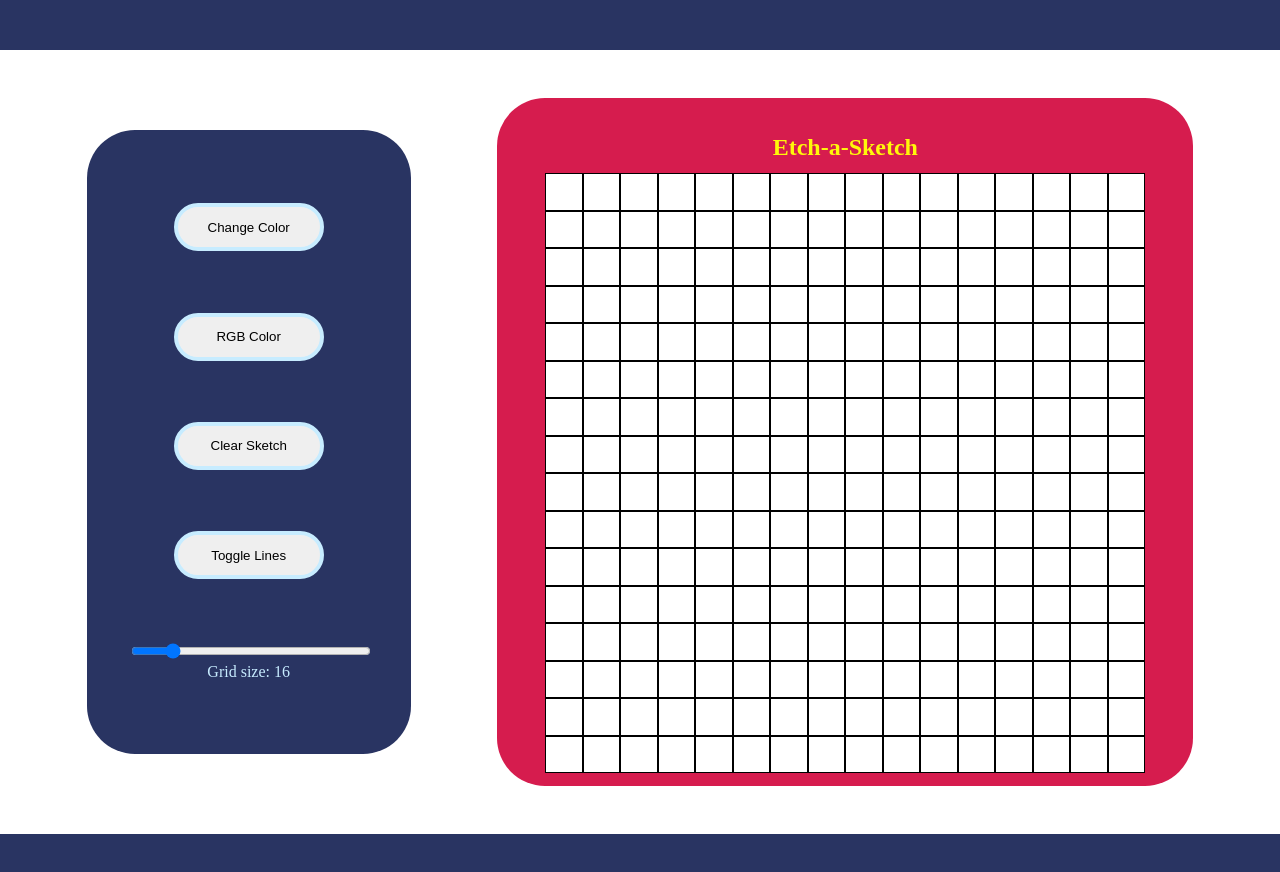
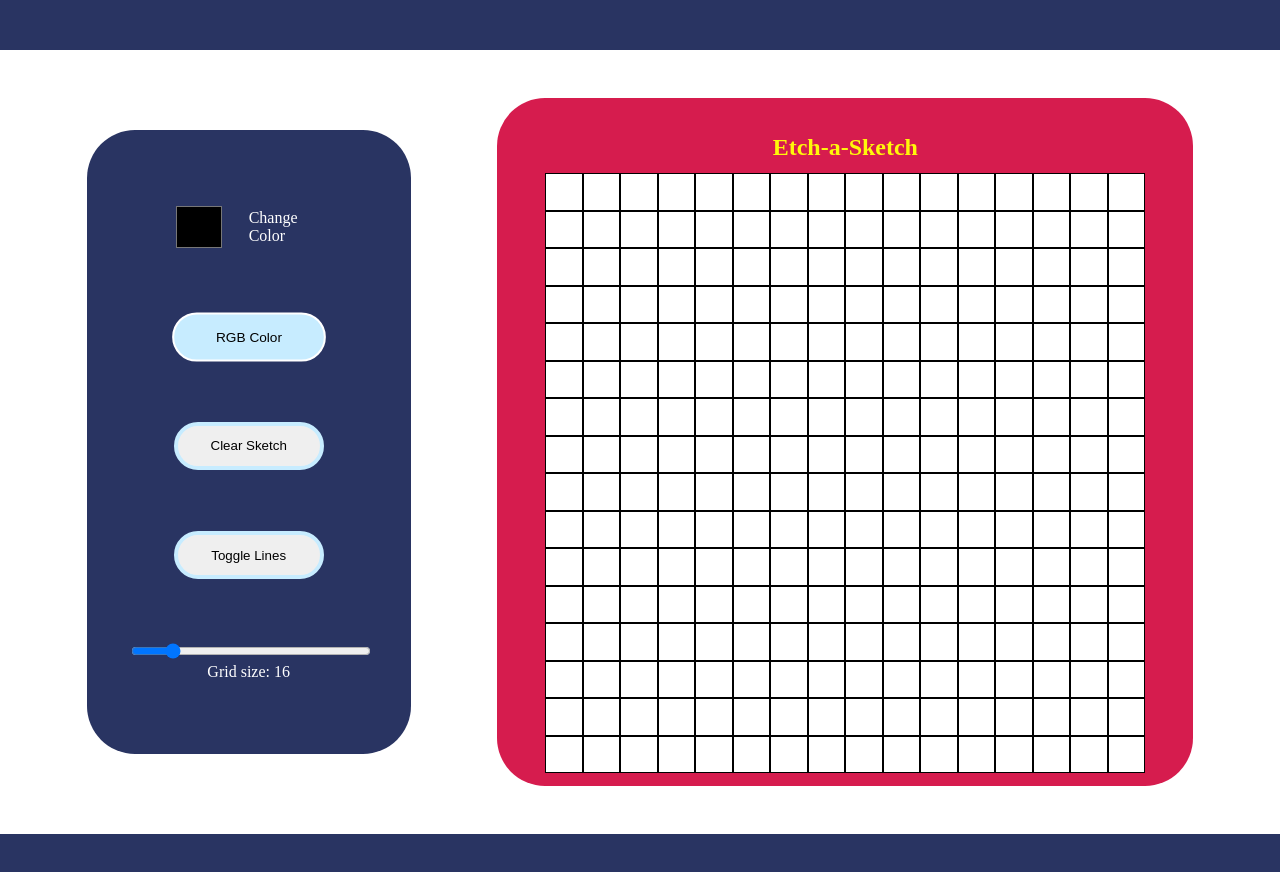
Before and after one commit to Wantonfury/etch-a-sketch, a plain HTML site: page index.html in a window 1280 px wide. Both pictures are taken after a click on the button "RGB Color". Drawn offline with Linux system fonts and the light colour scheme.

Commit message:
Implement RGB Coloring and color changing

```diff
--- a/index.html
+++ b/index.html
@@ -12,8 +12,11 @@
         </div>
         <div id="content">
             <div id="menu">
-                <button id="btn-color">Change Color</button>
-                <button id="btn-rgb">RGB Color</button>
+                <div id="menu-color">
+                    <input id="btn-color" type="color" name="color-change" value="#000000">
+                    <label for="head">Change Color</label>
+                </div>
+                <button id="btn-rgb" class="">RGB Color</button>
                 <button id="btn-clear">Clear Sketch</button>
                 <button id="btn-toggle">Toggle Lines</button>
                 <div class="slide-container">
--- a/js/etch-a-sketch.js
+++ b/js/etch-a-sketch.js
@@ -1,12 +1,20 @@
 const screen = document.querySelector(".grid-container");
 const gridSlider = document.querySelector("#grid-size");
 const gridSize = document.querySelector('.slide-container span');
+const btnRGB = document.querySelector('#btn-rgb');
 
-let paintColor = [0, 0, 0];
+const BORDER_LINE = "1px solid black";
+const BORDER_NONE = "";
+
+let paintColor = "#000000";
+let border = true;
+let paintRainbow = false;
 
 let paintGrid = e => {
-    console.log(e.buttons);
-    if (e.buttons == 1) e.target.style.backgroundColor = "rgb(" + paintColor + ")";
+    if (e.buttons == 1) {
+        if (!paintRainbow) e.target.style.backgroundColor = paintColor;
+        else e.target.style.backgroundColor = "#" + Math.floor(Math.random()*16777215).toString(16);
+    }
 }
 
 let  getSize = () => {
@@ -33,6 +41,9 @@ let adjustGrid = () => {
         d.classList.add('grid-item');
         d.addEventListener('mousedown', paintGrid);
         d.addEventListener('mouseenter', paintGrid);
+
+        if (border) d.style.border = BORDER_LINE;
+
         screen.appendChild(d);
     }
 
@@ -43,11 +54,14 @@ let adjustGrid = () => {
 }
 
 let colorChange = e => {
-
+    paintColor = e.target.value;
 }
 
 let colorRGB = e => {
+    paintRainbow = !paintRainbow;
 
+    if (paintRainbow) btnRGB.classList.add('active');
+    else btnRGB.classList.remove('active');
 }
 
 let clearGrid = e => {
@@ -62,19 +76,20 @@ let toggleLines = e => {
     grid = document.querySelectorAll('.grid-item');
 
     grid.forEach(g => {
-        if (g.style.border == "") g.style.border = "0px";
-        else g.style.border = "";
+        if (border) g.style.border = BORDER_NONE;
+        else g.style.border = BORDER_LINE;
     });
+
+    border = !border;
 }
 
 let init = () => {
-    document.querySelector('#btn-color').addEventListener('click', colorChange);
-    document.querySelector('#btn-rgb').addEventListener('click', colorRGB);
+    document.querySelector('#btn-color').addEventListener('input', colorChange);
+    btnRGB.addEventListener('click', colorRGB);
     document.querySelector('#btn-clear').addEventListener('click', clearGrid);
     document.querySelector('#btn-toggle').addEventListener('click', toggleLines);
 
-
-    gridSlider.addEventListener('input', adjustGrid);
+    gridSlider.addEventListener('change', adjustGrid);
 
     adjustGrid();
 }
--- a/styles.css
+++ b/styles.css
@@ -57,6 +57,53 @@ button:hover {
     transform: scale(1.025);
 }
 
+button:active {
+    transform: scale(1);
+}
+
+button.active {
+    background-color: #c7ecff;
+    border: 2px solid white;
+    transform: scale(1.025);
+}
+
+button.active:active {
+    transform: scale(1);
+}
+
+#menu-color {
+    display: flex;
+    justify-content: center;
+    align-items: center;
+    gap: 25px;
+
+    width: 50%;
+    height: 8%;
+
+    padding: 0px;
+    margin: 0px;
+}
+
+#menu-color input {
+    padding: 0px;
+    margin: 0px;
+
+    border: none;
+    outline: none;
+    background-color: #293462;
+
+
+    width: 50px;
+    height: 50px;
+
+    min-width: 50px;
+    min-height: 50px;
+}
+
+#menu-color label {
+    color: white;
+}
+
 .slide-container {
     text-align: center;
     width: 80%;
@@ -69,7 +116,7 @@ button:hover {
 .slide-container p, .slide-container span {
     font-size: 16px;
     font-weight: 500;
-    color: #c7ecff;
+    color: white;
 
     padding: 0px;
     margin: 0px;
@@ -117,16 +164,11 @@ button:hover {
 
 .grid-item {
     background-color: white;
-    border: 1px solid black;
     padding: 0px;
     margin: 0px;
     aspect-ratio: 1;
 }
 
-.grid-item .marked {
-
-}
-
 #footer {
 
 }
```
